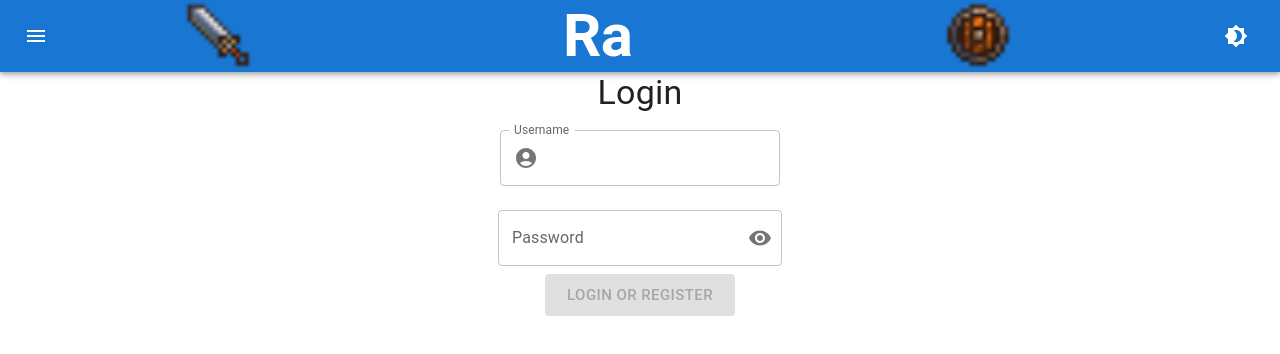
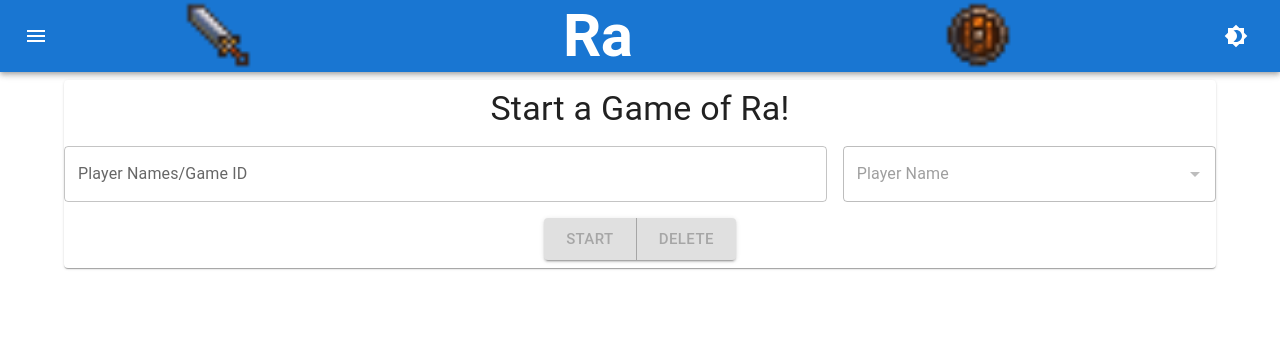
Before and after one commit to albertszeng/ra, a React (Create React App) app in the folder frontend/: page / in a window 1280 px wide. Shown: the top 354 px of the page. Built offline with nearby package versions, Linux system fonts and the light colour scheme; no server answers.

Commit message:
don't launch login for frontend yet

```diff
--- a/frontend/src/App.tsx
+++ b/frontend/src/App.tsx
@@ -105,7 +105,7 @@ function App() {
           <Grid container spacing={2}>
             <Grid xs />
             <Grid xs={12}>
-              {(loggedIn)
+              {(loggedIn || !process.env.REACT_APP_ENABLE_LOGIN)
                 ? (
                   <Game
                     playerName={playerName}
```
